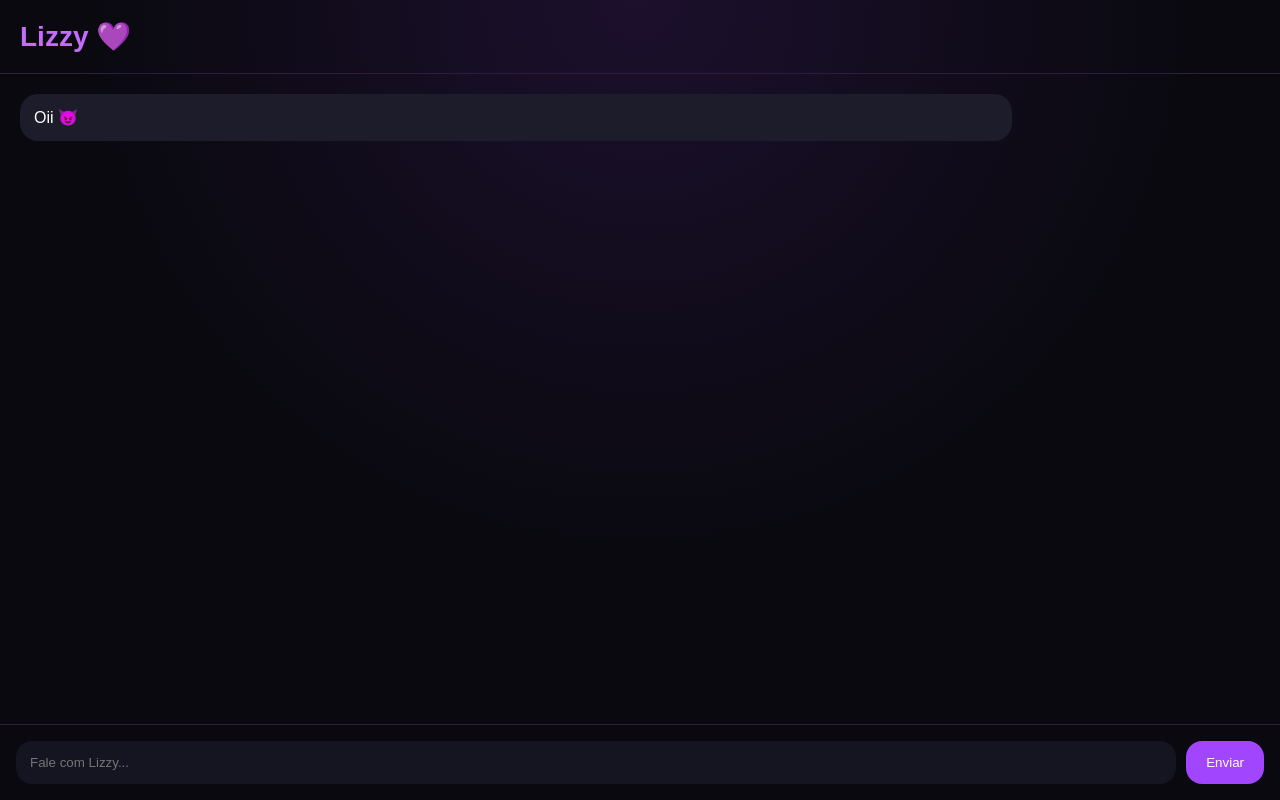
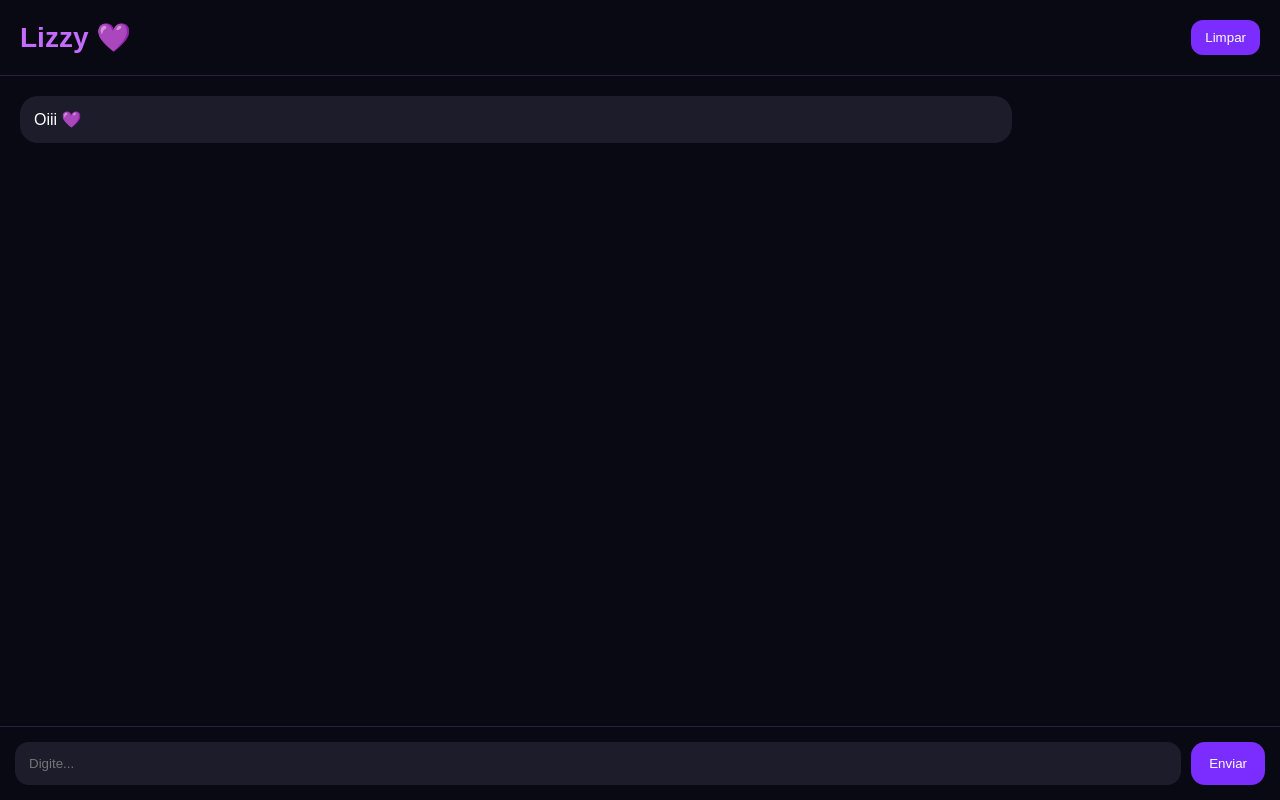
Before and after one commit to deathlanger66/LizzyAPK, a Next.js app: page / in a window 1280 px wide. Built offline with nearby package versions, Linux system fonts and the light colour scheme.

Commit message:
Update page.js

```diff
--- a/app/page.js
+++ b/app/page.js
@@ -1,12 +1,25 @@
 "use client";
 
-import { useState } from "react";
+import { useState, useEffect } from "react";
 
 export default function Home() {
   const [msg, setMsg] = useState("");
-  const [chat, setChat] = useState([
-    { role: "lizzy", text: "Oii 😈" }
-  ]);
+  const [chat, setChat] = useState([]);
+
+  useEffect(() => {
+    const salvo = localStorage.getItem("lizzy_chat");
+    if (salvo) {
+      setChat(JSON.parse(salvo));
+    } else {
+      setChat([{ role: "lizzy", text: "Oiii 💜" }]);
+    }
+  }, []);
+
+  useEffect(() => {
+    if (chat.length > 0) {
+      localStorage.setItem("lizzy_chat", JSON.stringify(chat));
+    }
+  }, [chat]);
 
   async function enviar() {
     if (!msg.trim()) return;
@@ -17,6 +30,7 @@ export default function Home() {
     const userMsg = msg;
     setMsg("");
 
+    try {
       const r = await fetch("/api/chat", {
         method: "POST",
         headers: {
@@ -36,39 +50,77 @@ export default function Home() {
           text: data.reply
         }
       ]);
+    } catch {
+      setChat([
+        ...nova,
+        {
+          role: "lizzy",
+          text: "Deu erro 😭"
+        }
+      ]);
+    }
+  }
+
+  function limparChat() {
+    localStorage.removeItem("lizzy_chat");
+    setChat([{ role: "lizzy", text: "Chat limpo 💜" }]);
   }
 
   return (
-    <main style={{
-      height:"100vh",
-      display:"flex",
-      flexDirection:"column"
-    }}>
-      <header style={{
-        padding:"20px",
-        fontSize:"28px",
-        fontWeight:"bold",
-        color:"#c46cff",
-        borderBottom:"1px solid #2d1d40"
-      }}>
+    <main
+      style={{
+        height: "100vh",
+        display: "flex",
+        flexDirection: "column",
+        background: "#090914",
+        color: "white"
+      }}
+    >
+      <header
+        style={{
+          padding: "20px",
+          fontSize: "28px",
+          fontWeight: "bold",
+          color: "#c46cff",
+          borderBottom: "1px solid #2d1d40",
+          display: "flex",
+          justifyContent: "space-between",
+          alignItems: "center"
+        }}
+      >
         Lizzy 💜
+
+        <button
+          onClick={limparChat}
+          style={{
+            background: "#7b2dff",
+            border: "none",
+            padding: "10px 14px",
+            borderRadius: "12px",
+            color: "white"
+          }}
+        >
+          Limpar
+        </button>
       </header>
 
-      <div style={{
-        flex:1,
-        overflowY:"auto",
-        padding:"20px"
-      }}>
-        {chat.map((m,i)=>(
+      <div
+        style={{
+          flex: 1,
+          overflowY: "auto",
+          padding: "20px"
+        }}
+      >
+        {chat.map((m, i) => (
           <div
             key={i}
             style={{
-              background:m.role==="user"?"#7b2dff":"#1c1c2b",
-              padding:"14px",
-              marginBottom:"12px",
-              borderRadius:"18px",
-              maxWidth:"80%",
-              marginLeft:m.role==="user"?"auto":"0"
+              background: m.role === "user" ? "#7b2dff" : "#1c1c2b",
+              padding: "14px",
+              marginBottom: "12px",
+              borderRadius: "18px",
+              maxWidth: "80%",
+              marginLeft: m.role === "user" ? "auto" : "0"
             }}
           >
             {m.text}
@@ -76,33 +128,37 @@ export default function Home() {
         ))}
       </div>
 
-      <div style={{
-        display:"flex",
-        padding:"16px",
-        gap:"10px",
-        borderTop:"1px solid #2d1d40"
-      }}>
+      <div
+        style={{
+          padding: "15px",
+          display: "flex",
+          gap: "10px",
+          borderTop: "1px solid #2d1d40"
+        }}
+      >
         <input
           value={msg}
-          onChange={(e)=>setMsg(e.target.value)}
-          placeholder="Fale com Lizzy..."
+          onChange={(e) => setMsg(e.target.value)}
+          onKeyDown={(e) => e.key === "Enter" && enviar()}
+          placeholder="Digite..."
           style={{
-            flex:1,
-            padding:"14px",
-            borderRadius:"16px",
-            border:"none",
-            background:"#151522",
-            color:"white"
+            flex: 1,
+            padding: "14px",
+            borderRadius: "14px",
+            border: "none",
+            background: "#1c1c2b",
+            color: "white"
           }}
         />
+
         <button
           onClick={enviar}
           style={{
-            padding:"14px 20px",
-            borderRadius:"16px",
-            border:"none",
-            background:"#a145ff",
-            color:"white"
+            background: "#7b2dff",
+            border: "none",
+            padding: "14px 18px",
+            borderRadius: "14px",
+            color: "white"
           }}
         >
           Enviar
```
Lines whose indentation alone changed are shown as unchanged.
